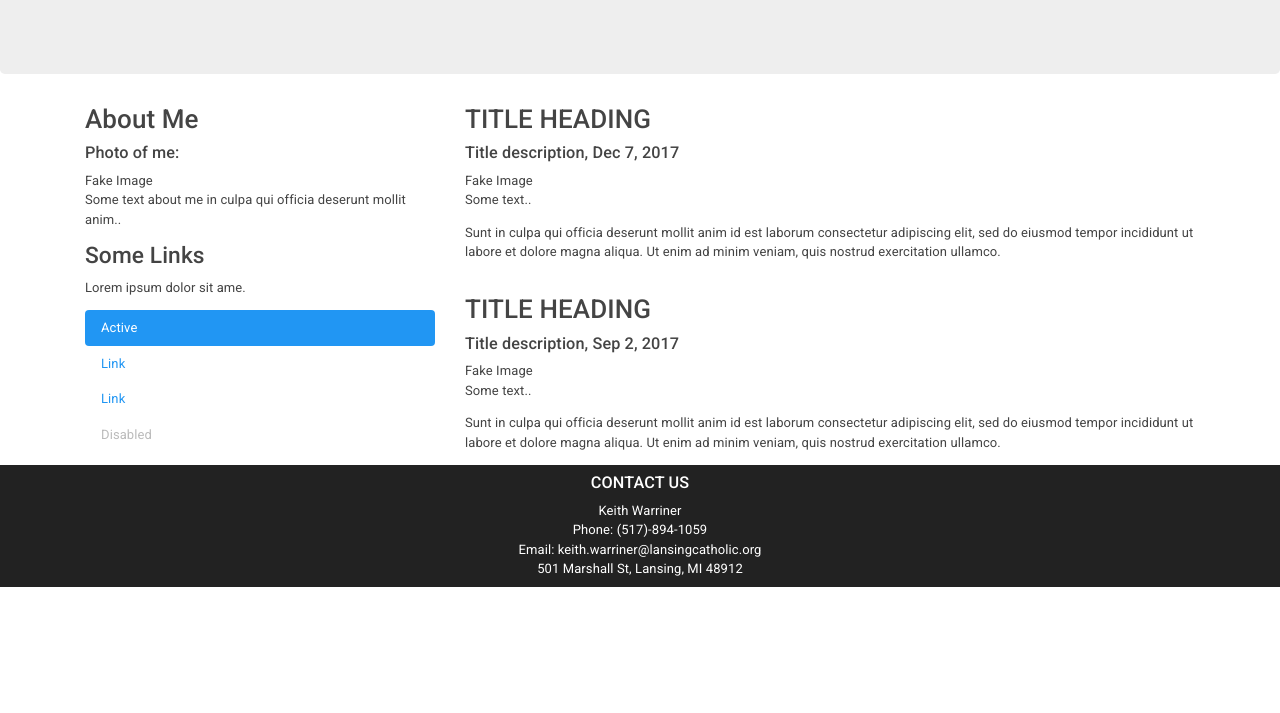
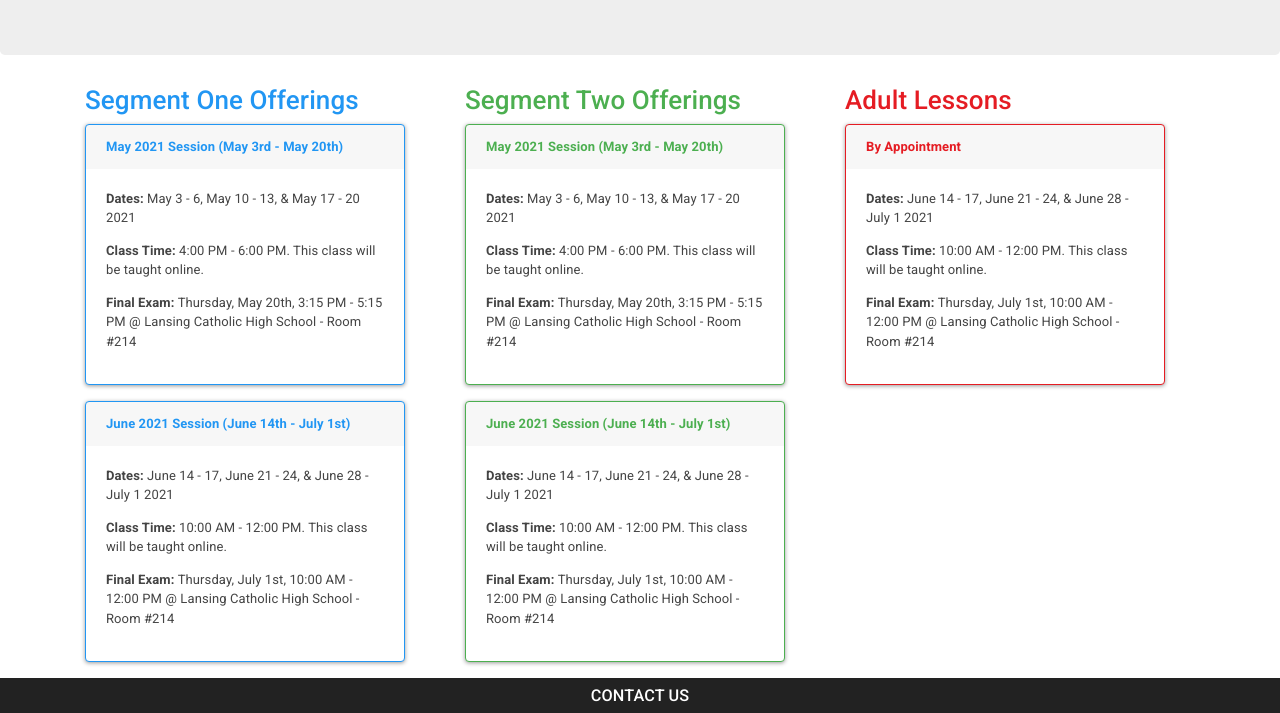
Before and after one commit to warrinerbros/warrinerbros.github.io, a plain HTML site: page index.html in a window 1280 px wide. Shown: the part 261-974 px from the top of the page. Before the commit the page ends 848 px from the top, so only its background shows below. Drawn offline with Linux system fonts and the light colour scheme.

Commit message:
added cards

```diff
--- a/index.html
+++ b/index.html
@@ -13,7 +13,7 @@
     <body class="d-flex flex-column min-vh-100">
 
 
-      <nav class="navbar navbar-expand-sm bg-primary navbar-dark">
+      <nav class="navbar navbar-expand-lg navbar-dark bg-dark">
         <a class="navbar-brand" href="#">Home</a>
         <button class="navbar-toggler" type="button" data-toggle="collapse" data-target="#collapsibleNavbar">
           <span class="navbar-toggler-icon"></span>
@@ -34,48 +34,75 @@
       </nav>
 
       <div class="jumbotron text-center" style="margin-bottom:0">
-        <h1 class = "display-3">Lansing Area Driving School</h1>
-        <p>Resize this responsive page to see the effect!</p>
+        <h1 class = "display-4">Lansing Area Driving School</h1>
+        <p>Teaching students in the Greater Lansing area</p>
       </div>
 
       <div class="container" style="margin-top:30px">
         <div class="row">
+
           <div class="col-sm-4">
-            <h2>About Me</h2>
-            <h5>Photo of me:</h5>
-            <div class="fakeimg">Fake Image</div>
-            <p>Some text about me in culpa qui officia deserunt mollit anim..</p>
-            <h3>Some Links</h3>
-            <p>Lorem ipsum dolor sit ame.</p>
-            <ul class="nav nav-pills flex-column">
-              <li class="nav-item">
-                <a class="nav-link active" href="#">Active</a>
-              </li>
-              <li class="nav-item">
-                <a class="nav-link" href="#">Link</a>
-              </li>
-              <li class="nav-item">
-                <a class="nav-link" href="#">Link</a>
-              </li>
-              <li class="nav-item">
-                <a class="nav-link disabled" href="#">Disabled</a>
-              </li>
-            </ul>
-            <hr class="d-sm-none">
+            <h2 class = "text-primary">Segment One Offerings</h2>
+            <div class="card border-primary mb-3" style="max-width: 20rem;">
+              <div class="card-header text-primary"><strong> May 2021 Session  (May 3rd - May 20th) </strong></div>
+              <div class="card-body">
+              <p><strong>Dates:</strong>  May 3 - 6,  May 10 - 13, &  May 17 - 20 2021</p>
+              <p><strong>Class Time: </strong> 4:00 PM - 6:00 PM. This class will be taught online.</p>
+              <p><strong> Final Exam: </strong> Thursday, May 20th, 3:15 PM - 5:15 PM @ Lansing Catholic High School - Room #214</p>
+              </div>
+            </div>
+
+            <div class="card border-primary mb-3" style="max-width: 20rem;">
+              <div class="card-header text-primary"><strong> June 2021 Session  (June 14th - July 1st) </strong></div>
+              <div class="card-body">
+              <p><strong>Dates:</strong>  June 14 - 17,  June 21 - 24, & June 28 - July 1 2021</p>
+              <p><strong> Class Time: </strong>  10:00 AM - 12:00 PM. This class will be taught online. </p>
+              <p><strong>  Final Exam: </strong> Thursday, July 1st, 10:00 AM - 12:00 PM @ Lansing Catholic High School - Room #214</p>
+              </div>
+            </div>
+
           </div>
-          <div class="col-sm-8">
-            <h2>TITLE HEADING</h2>
-            <h5>Title description, Dec 7, 2017</h5>
-            <div class="fakeimg">Fake Image</div>
-            <p>Some text..</p>
-            <p>Sunt in culpa qui officia deserunt mollit anim id est laborum consectetur adipiscing elit, sed do eiusmod tempor incididunt ut labore et dolore magna aliqua. Ut enim ad minim veniam, quis nostrud exercitation ullamco.</p>
-            <br>
-            <h2>TITLE HEADING</h2>
-            <h5>Title description, Sep 2, 2017</h5>
-            <div class="fakeimg">Fake Image</div>
-            <p>Some text..</p>
-            <p>Sunt in culpa qui officia deserunt mollit anim id est laborum consectetur adipiscing elit, sed do eiusmod tempor incididunt ut labore et dolore magna aliqua. Ut enim ad minim veniam, quis nostrud exercitation ullamco.</p>
+
+          <div class="v-divider"></div>
+
+          <div class="col-sm-4">
+            <h2 class = "text-success"> Segment Two Offerings</h2>
+
+            <div class="card border-success mb-3" style="max-width: 20rem;">
+              <div class="card-header text-success"><strong> May 2021 Session  (May 3rd - May 20th) </strong></div>
+              <div class="card-body">
+              <p><strong>Dates:</strong>  May 3 - 6,  May 10 - 13, &  May 17 - 20 2021</p>
+              <p><strong>Class Time: </strong> 4:00 PM - 6:00 PM. This class will be taught online.</p>
+              <p><strong> Final Exam: </strong> Thursday, May 20th, 3:15 PM - 5:15 PM @ Lansing Catholic High School - Room #214</p>
+              </div>
+            </div>
+
+            <div class="card border-success mb-3" style="max-width: 20rem;">
+              <div class="card-header text-success"><strong> June 2021 Session  (June 14th - July 1st) </strong></div>
+              <div class="card-body">
+              <p><strong>Dates:</strong>  June 14 - 17,  June 21 - 24, & June 28 - July 1 2021</p>
+              <p><strong> Class Time: </strong>  10:00 AM - 12:00 PM. This class will be taught online. </p>
+              <p><strong>  Final Exam: </strong> Thursday, July 1st, 10:00 AM - 12:00 PM @ Lansing Catholic High School - Room #214</p>
+              </div>
+            </div>
+
           </div>
+
+
+          <div class="v-divider"></div>
+
+          <div class="col-sm-4">
+            <h2 class = "text-danger">Adult Lessons</h2>
+            <div class="card border-danger mb-3" style="max-width: 20rem;">
+              <div class="card-header text-danger"><strong> By Appointment </strong></div>
+              <div class="card-body">
+              <p><strong>Dates:</strong>  June 14 - 17,  June 21 - 24, & June 28 - July 1 2021</p>
+              <p><strong> Class Time: </strong>  10:00 AM - 12:00 PM. This class will be taught online. </p>
+              <p><strong>  Final Exam: </strong> Thursday, July 1st, 10:00 AM - 12:00 PM @ Lansing Catholic High School - Room #214</p>
+              </div>
+            </div>
+          </div>
+
         </div>
       </div>
 
@@ -99,7 +126,7 @@
                   <a class = "text-light" href="mailto:keith.warriner@lansingcatholic.org">Email: keith.warriner@lansingcatholic.org</a>
                 </li>
                 <li>
-                  <a class = "text-light" href="https://www.google.com/maps/place/Lansing+Catholic+High+School/@42.738753,-84.5308349,17z/data=!3m1!4b1!4m5!3m4!1s0x8822ea03c217340d:0x5f2301a2a254f10d!8m2!3d42.7387616!4d-84.5284426">501 Marshall St, Lansing, MI 48912</a>
+                  <a class = "text-light" href="https://www.google.com/maps/place/Lansing+Catholic+High+School/@42.738753,-84.5308349,17z/data=!3m1!4b1!4m5!3m4!1s0x8822ea03c217340d:0x5f2301a2a254f10d!8m2!3d42.7387616!4d-84.5284426">Location: 501 Marshall St, Room #214, Lansing, MI 48912</a>
                 </li>
               </ul>
             </div>
```
